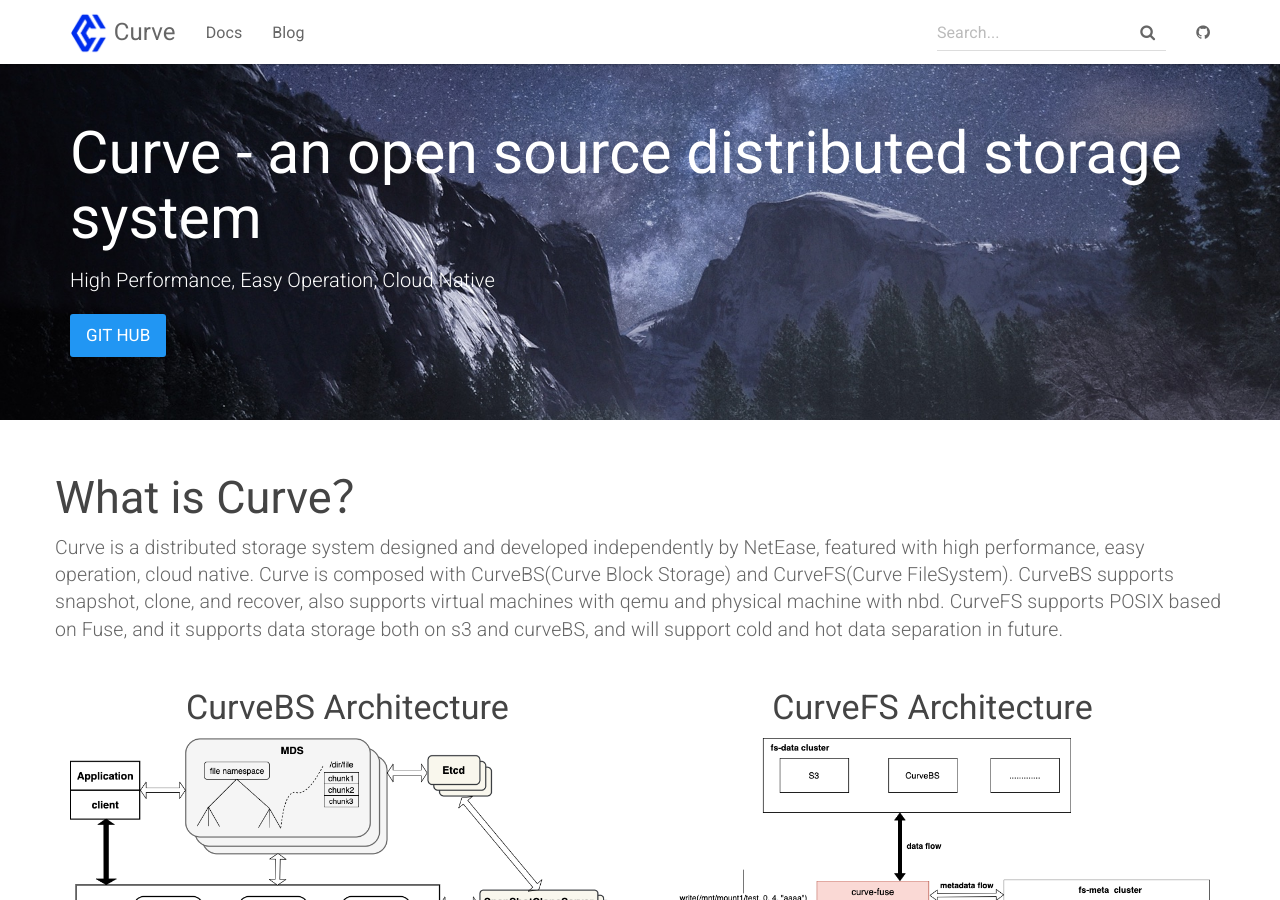
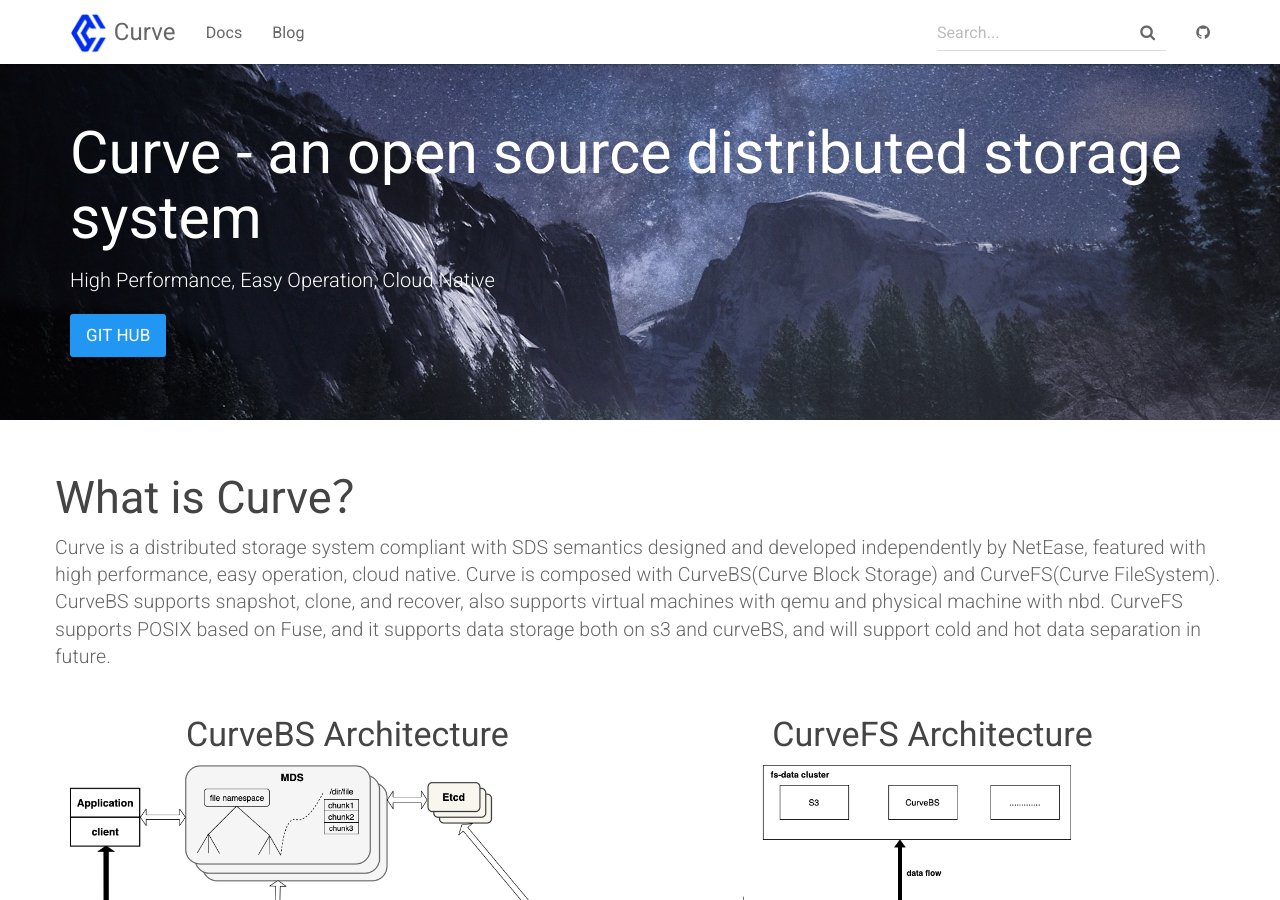
Before and after one commit to opencurve/homepage, a Jekyll site: the page built from index.html, in a window 1280 px wide and 900 px high. Built offline with Jekyll 4.4.1, drawn with Linux system fonts in a browser that asks for light colours.

Commit message:
Update index.html

```diff
--- a/index.html
+++ b/index.html
@@ -13,7 +13,7 @@
 <div class="container">
     <div class="row">
        <h2 class="header-light regular-pad">What is Curve？</h2>
-       <p class="lead">Curve is a distributed storage system designed and developed independently by NetEase, featured with high performance, easy operation, cloud native. Curve is composed with CurveBS(Curve Block Storage) and CurveFS(Curve FileSystem). CurveBS supports snapshot, clone, and recover, also supports virtual machines with qemu and physical machine with nbd. CurveFS supports POSIX based on Fuse, and it supports data storage both on s3 and curveBS, and will support cold and hot data separation in future.</p>
+       <p class="lead">Curve is a distributed storage system compliant with SDS semantics designed and developed independently by NetEase, featured with high performance, easy operation, cloud native. Curve is composed with CurveBS(Curve Block Storage) and CurveFS(Curve FileSystem). CurveBS supports snapshot, clone, and recover, also supports virtual machines with qemu and physical machine with nbd. CurveFS supports POSIX based on Fuse, and it supports data storage both on s3 and curveBS, and will support cold and hot data separation in future.</p>
     </div>
     <div class="row">
         <div class="col-sm-6 text-center">
```
